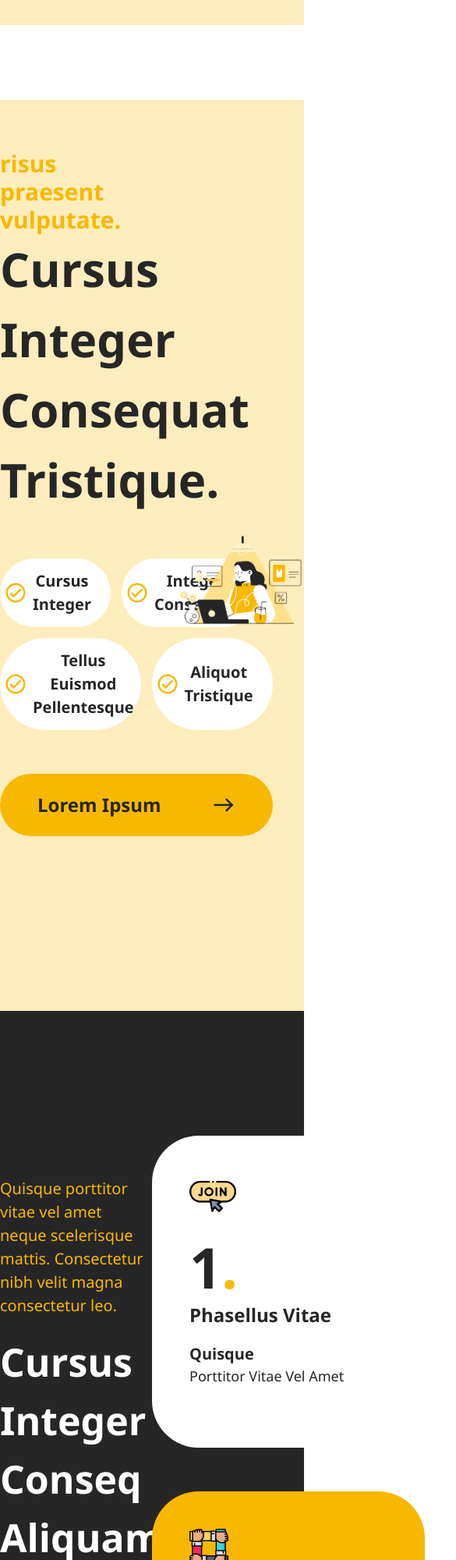
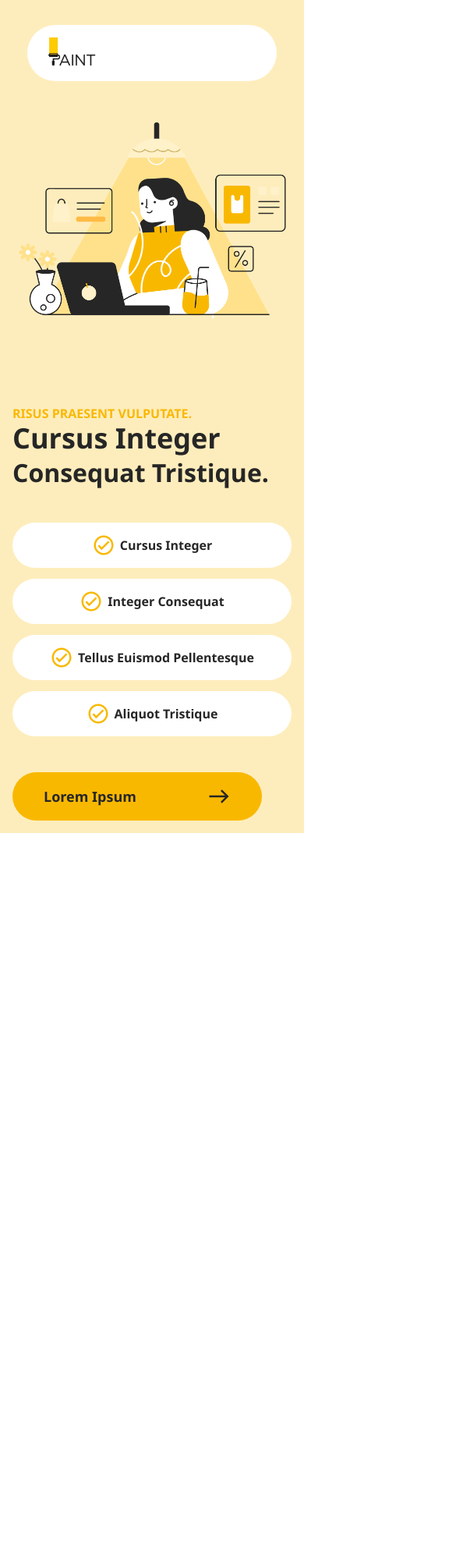
Before and after one commit to samiul-ahm/PaintShop, a website: page src/index.html in a window 390 px wide. Shown: the top 2000 px of the page at 78% size, 585 px wide, since content can reach past the window. After the commit the page ends 1068 px from the top, so only its background shows below. Drawn offline with Linux system fonts and the light colour scheme; a web font is replaced by a local one.

Commit message:
Responsive head section

```diff
--- a/src/index.html
+++ b/src/index.html
@@ -1,153 +1,72 @@
 <!DOCTYPE html>
 <html lang="en" class="font-sage scroll-smooth">
+
 <head>
   <meta charset="UTF-8" />
   <meta name="viewport" content="width=device-width, initial-scale=1.0" />
   <title>Paint</title>
   <link href="./output.css" rel="stylesheet" />
 </head>
+
 <body>
   <header class="min-h-screen bg-head pt-8">
-      <section class="bg-white mx-auto w-7xl h-24 flex justify-center">
+    <section class="bg-white mx-auto max-w-80 h-[72px] flex justify-start rounded-[3750px] sm:max-w-7xl sm:justify-center sm:h-24">
       <img src="/desktop/paint-logo.png" alt="paint-logo" class="p-4" />
     </section>
     <section
-        class="max-w-7xl mx-auto mt-16 flex justify-between items-center gap-8"
-      >
-        <div class="w-1/2 text-left">
-          <h3
-            class="text-yel text-3xl font-bold selection:bg-yel selection:text-white"
-          >
+      class="flex flex-col-reverse justify-center mx-auto sm:flex-row sm:max-w-7xl sm:mt-16 sm:justify-between sm:items-center sm:gap-8">
+      <div class="text-left  m-4 flex flex-col  sm:mt-14 sm:w-3/4 ">
+
+        <h3 class="text-yel text-base font-bold uppercase selection:bg-yel selection:text-white sm:text-3xl">
           risus praesent vulputate.
         </h3>
-          <h1
-            class="text-dark text-[60px] font-bold selection:bg-dark selection:text-white"
-          >
+        <h1 class="text-dark text-4xl font-bold selection:bg-dark selection:text-white sm:text-7xl">
           Cursus Integer
         </h1>
-          <h2
-            class="text-dark text-[60px] font-bold selection:bg-dark selection:text-white"
-          >
+        <h2 class="mb-10 text-dark text-[32px] font-bold selection:bg-dark selection:text-white sm:text-7xl">
           Consequat Tristique.
         </h2>
 
-          <section class="py-14">
-            <div class="flex gap-[14px] mb-[14px]">
+        <section>
+
+          <!--Button row 1-->
+          <div class="flex flex-col sm:flex-row  sm:gap-3.5 sm:mt-14">
             <button
-                class="flex justify-center items-center gap-[7px] text-[#262626] font-semibold text-[20px] bg-white py-3.5 pl-[20px] pr-[40px] rounded-[5000px]"
-              >
-                <img src="/desktop/icon-tick.png" alt="tick" />Cursus Integer
+              class="flex justify-center items-center gap-1.5 mb-3.5 p-3.5 text-[#262626] font-semibold  bg-white rounded-[4213px] sm:gap-2 sm:py-3.5 sm:pl-5 sm:pr-10 sm:rounded-[5000px] selection:bg-dark selection:text-white">
+              <img src="/desktop/icon-tick.png" alt="tick" /><a href="#">Cursus Integer</a>
             </button>
             <button
-                class="flex justify-center items-center gap-[7px] text-[#262626] font-semibold text-[20px] bg-white py-3.5 pl-[20px] pr-[40px] rounded-[5000px]"
-              >
-                <img src="/desktop/icon-tick.png" alt="tick" />Integer Consequat
+              class="flex justify-center items-center gap-1.5 mb-3.5 p-3.5 text-[#262626] font-semibold  bg-white rounded-[4213px] sm:gap-2 sm:py-3.5 sm:pl-5 sm:pr-10 sm:rounded-[5000px] selection:bg-dark selection:text-white">
+              <img src="/desktop/icon-tick.png" alt="tick" /><a href="#">Integer Consequat</a>
             </button>
           </div>
 
-            <!--second row-->
+          <!--button 2 row-->
 
-            <div class="flex gap-[14px]">
+          <div class="flex flex-col sm:flex-row sm:gap-3.5 sm:mb-14">
             <button
-                class="flex justify-center items-center gap-[7px] text-[#262626] font-semibold text-[20px] bg-white py-3.5 pl-[20px] pr-[24px] rounded-[5000px]"
-              >
-                <img src="/desktop/icon-tick.png" alt="tick" />Tellus Euismod
-                Pellentesque
+              class="flex justify-center items-center gap-1.5 mb-3.5 p-3.5 text-[#262626] font-semibold  bg-white rounded-[4213px] sm:gap-2 sm:py-3.5 sm:pl-5 sm:pr-10 sm:rounded-[5000px] selection:bg-dark selection:text-white">
+              <img src="/desktop/icon-tick.png" alt="tick" /> <a href="#">Tellus Euismod
+              Pellentesque</a>
             </button>
             <button
-                class="flex justify-center items-center gap-[7px] text-[#262626] font-semibold text-[20px] bg-white py-3.5 pl-[20px] pr-[40px] rounded-[5000px]"
-              >
-                <img src="/desktop/icon-tick.png" alt="tick" />Aliquot Tristique
+              class="flex justify-center items-center gap-1.5 mb-3.5 p-3.5 text-[#262626] font-semibold  bg-white rounded-[4213px]  sm:gap-2 sm:py-3.5 sm:pl-5 sm:pr-10 sm:rounded-[5000px] selection:bg-dark selection:text-white">
+              <img src="/desktop/icon-tick.png" alt="tick" /><a href="#">Aliquot Tristique</a>
             </button>
           </div>
         </section>
-          <button
-            class="bg-yel w-[350px] py-6 px-12 rounded-[5000px] flex justify-between items-center text-dark text-2xl font-bold mb-56"
-          >
-            Lorem Ipsum <img src="/desktop/right-arrow.png" alt="arrow" />
+        <button class="mt-8 bg-yel text-[18px] flex justify-between items-center py-4 px-10 rounded-[3846px] w-80 sm:w-[350px] sm:rounded-[5000px] text-dark  font-bold selection:bg-yel selection:text-dark"><a href="#">
+          Lorem Ipsum</a> <img src="/desktop/right-arrow.png" alt="arrow" />
         </button>
       </div>
-        <div class="w-1/2">
-          <img
-            src="/desktop/cover-paint.png"
-            alt="cover-paint"
-            class="w-full h-auto"
-          />
+      <div class="mb-10 mx-4 sm:w-1/2">
+        <img src="/desktop/cover-paint.png" alt="cover-paint" class="w-full h-auto" />
       </div>
     </section>
   </header>
-    <main class="bg-dark min-h-screen">
-      <section class="max-w-7xl flex justify-center items-center mx-auto">
-        <article class="w-1/2 flex flex-col">
-          <h4
-            class="text-yel text-[20px] traking-[0.4px] font-normal selection:bg-yel selection:text-white mb-[20px] max-w-lg"
-          >
-            Quisque porttitor vitae vel amet neque scelerisque mattis.
-            Consectetur nibh velit magna consectetur leo.
-          </h4>
-          <h2
-            class="text-[50px] text-white font-bold selection:bg-dark selection:text-white mb-16"
-          >
-            Cursus Integer Conseq Aliquam Tristique.
-          </h2>
-          <button
-            class="bg-white w-72 py-6 px-12 rounded-[5000px] flex justify-between items-center text-2xl font-bold selection:bg-white selection:text-dark"
-          >
-            Lorem Ipsum <img src="/desktop/right-arrow.png" alt="right-arrow" />
-          </button>
-        </article>
-        <div class="w-1/2">
-          <article class="flex gap-14">
+  <main class=>
 
-            <!--Card 1-->
-
-            <div class="bg-white max-w-[350px] h-[400px] rounded-[60px] p-12 mt-40">
-              <img src="/desktop/icon-join.png" alt="join" />
-              <section class="flex flex-col mt-6">
-                <h2 class="text-dark text-7xl font-bold mb-[10px] selection:bg-dark selection:text-white flex">1 <span class="text-yel selection:bg-yel">.</span></h2>
-                <h3 class="text-dark text-2xl font-bold selection:bg-dark selection:text-white mb-[19px] w-3xs">Phasellus Vitae</h3>
-                <h4 class="text-dark text-[20px] font-semibold selection:bg-dark selection:text-white ">Quisque</h4>
-                <h5 class="text-dark text-[18px] font-[350px] capitalize w-3xs selection:bg-dark selection:text-white">Porttitor vitae vel amet</h5>
-              </section>
-            </div>
-
-            <!--Card 2-->
-
-            <div class="bg-yel max-w-[350px] h-[400px] rounded-[60px] p-12 mt-72 mb-14">
-              <img src="/desktop/icon-inifinity.png" alt="icon-inifinity" />
-              <section class="flex flex-col mt-6">
-                <h2 class="text-dark text-7xl font-bold mb-[10px] selection:bg-dark selection:text-white flex">2 <span class="text-white selection:bg-yel">.</span></h2>
-                <h3 class="text-dark text-2xl font-bold selection:bg-dark selection:text-white mb-[19px] w-3xs">Phasellus Vitae</h3>
-                <h4 class="text-dark text-[20px] font-semibold selection:bg-dark selection:text-white ">Quisque</h4>
-                <h5 class="text-dark text-[18px] font-[350px] capitalize w-3xs selection:bg-dark selection:text-white">Porttitor vitae vel amet</h5>
-              </section>
-            </div>
-          </article>
-          <article class="flex gap-14">
-
-            <!--Card 3-->
-
-            <div class="bg-yel max-w-[350px] h-[400px] rounded-[60px] p-12 mt-[-128px]">
-              <img src="/desktop/icon-hands.png" alt="icon-hands" />
-              <section class="flex flex-col mt-6">
-                <h2 class="text-dark text-7xl font-bold mb-[10px] selection:bg-dark selection:text-white flex">1 <span class="text-yel selection:bg-yel">.</span></h2>
-                <h3 class="text-dark text-2xl font-bold selection:bg-dark selection:text-white mb-[19px] w-3xs">Phasellus Vitae</h3>
-                <h4 class="text-dark text-[20px] font-semibold selection:bg-dark selection:text-white ">Quisque</h4>
-                <h5 class="text-dark text-[18px] font-[350px] capitalize w-3xs selection:bg-dark selection:text-white">Porttitor vitae vel amet</h5>
-              </section>
-            </div>
-            <div class="bg-white max-w-[350px] h-[400px] rounded-[60px] p-12">
-              <img src="/desktop/icon-join.png" alt="join" />
-              <section class="flex flex-col mt-6">
-                <h2 class="text-dark text-7xl font-bold mb-[10px] selection:bg-dark selection:text-white flex">1 <span class="text-yel selection:bg-yel">.</span></h2>
-                <h3 class="text-dark text-2xl font-bold selection:bg-dark selection:text-white mb-[19px] w-3xs">Phasellus Vitae</h3>
-                <h4 class="text-dark text-[20px] font-semibold selection:bg-dark selection:text-white ">Quisque</h4>
-                <h5 class="text-dark text-[18px] font-[350px] capitalize w-3xs selection:bg-dark selection:text-white">Porttitor vitae vel amet</h5>
-              </section>
-            </div>
-          </article>
-        </div>
-      </section>
   </main>
 </body>
+
 </html>
--- a/src/input.css
+++ b/src/input.css
@@ -8,5 +8,7 @@
   --color-yel: #F9B800;
   --color-dark:#262626;
 
+  --aspect-retro:13/20;
+
   --font-sage: "Segoe UI", sans-serif;
 }
```
Also changed, not shown: src/output.css. Lines whose indentation alone changed are shown as unchanged.
